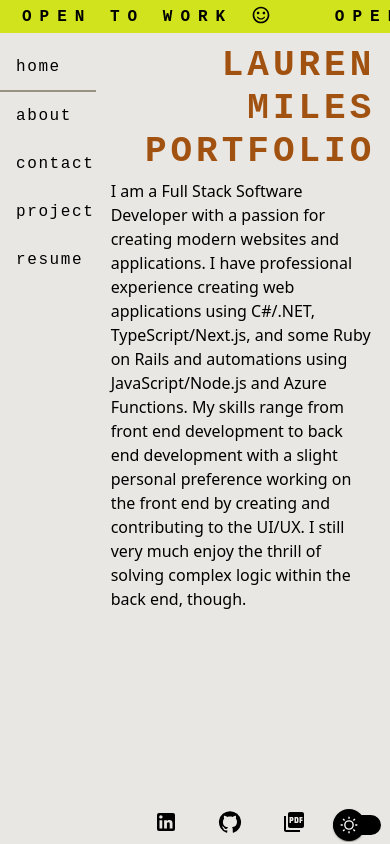
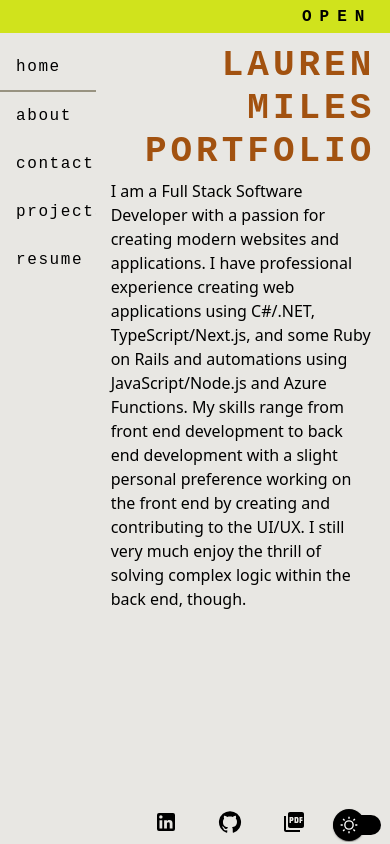
Before and after one commit to laurenmilesdev/portfolio, a Next.js app: page / in a window 390 px wide. Built offline with nearby package versions, Linux system fonts and the light colour scheme; a web font is replaced by a local one.

Commit message:
Adding slower ticker speed for mobile

```diff
--- a/src/components/portfolio/ticker-tape/TickerTape.module.css
+++ b/src/components/portfolio/ticker-tape/TickerTape.module.css
@@ -1,6 +1,6 @@
 .ticker-tape {
   font-family: monospace;
-  height: var(--height);
+  height: var(--ticker-height);
   padding-left: 100%;
   background-color: #d0e31c;
   padding-bottom: 1.75rem;
@@ -11,24 +11,22 @@
   z-index: 2;
 }
 
-.ticker-tape .ticker {
-  height: var(--height);
-  line-height: var(--height);
+.ticker {
   white-space: nowrap;
   padding-right: 100%;
 
   -webkit-animation-iteration-count: infinite;
   -webkit-animation-timing-function: linear;
   -webkit-animation-name: ticker;
-  -webkit-animation-duration: var(--speed);
+  -webkit-animation-duration: var(--ticker-speed);
 
   animation-iteration-count: infinite;
   animation-timing-function: linear;
   animation-name: ticker;
-  animation-duration: var(--speed);
+  animation-duration: var(--ticker-speed);
 }
 
-.ticker-tape .ticker-item {
+.ticker-item {
   display: inline-block;
   padding: 0 2rem;
   font-size: 1rem;
@@ -60,3 +58,10 @@
     transform: translateX(-100%);
   }
 }
+
+@media screen and (max-width: 500px) {
+  .ticker {
+    -webkit-animation-duration: var(--ticker-speed-mobile);
+    animation-duration: var(--ticker-speed-mobile);
+  }
+}
--- a/src/styles/globals.css
+++ b/src/styles/globals.css
@@ -56,8 +56,9 @@
 
   --windows-box-shadow-blue: #cce9eb;
 
-  --height: 1.5rem;
-  --speed: 30s;
+  --ticker-height: 1.5rem;
+  --ticker-speed: 40s;
+  --ticker-speed-mobile: 100s;
 }
 
 [data-theme='dark'] {
```
